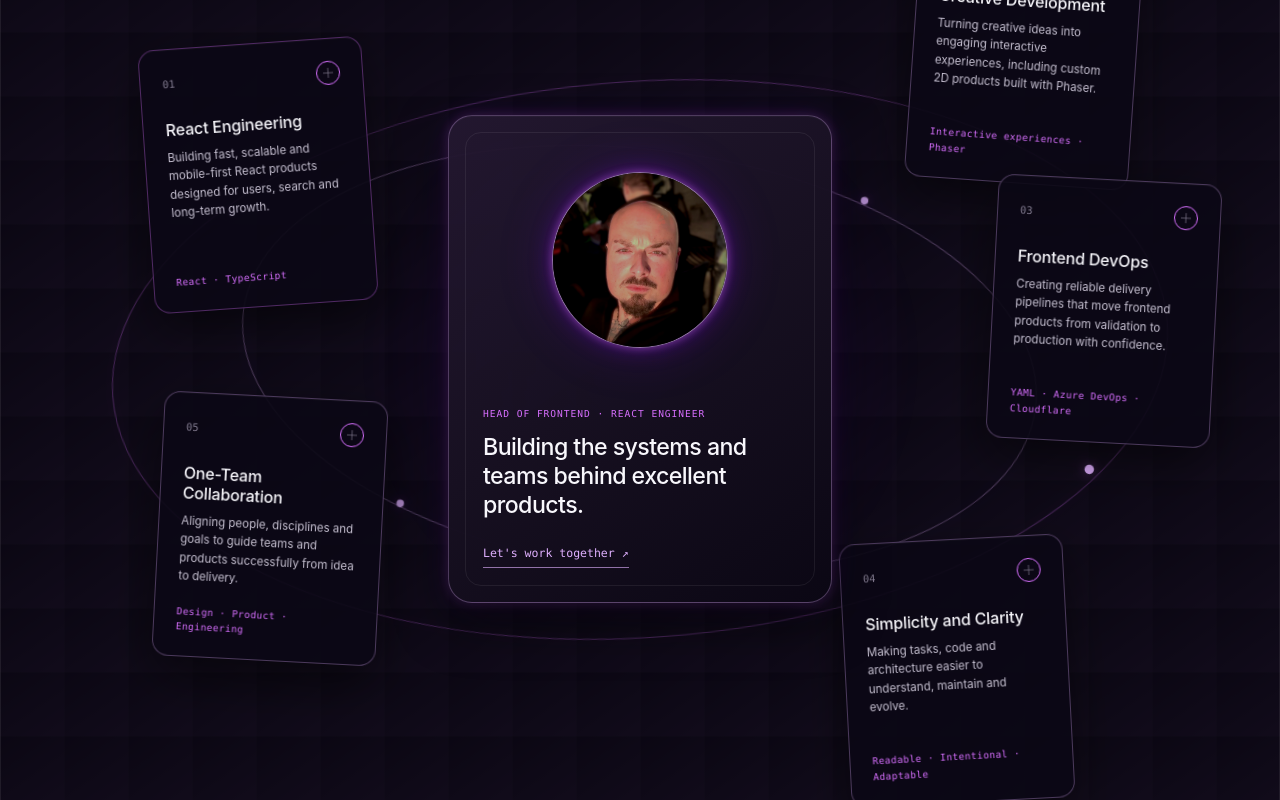
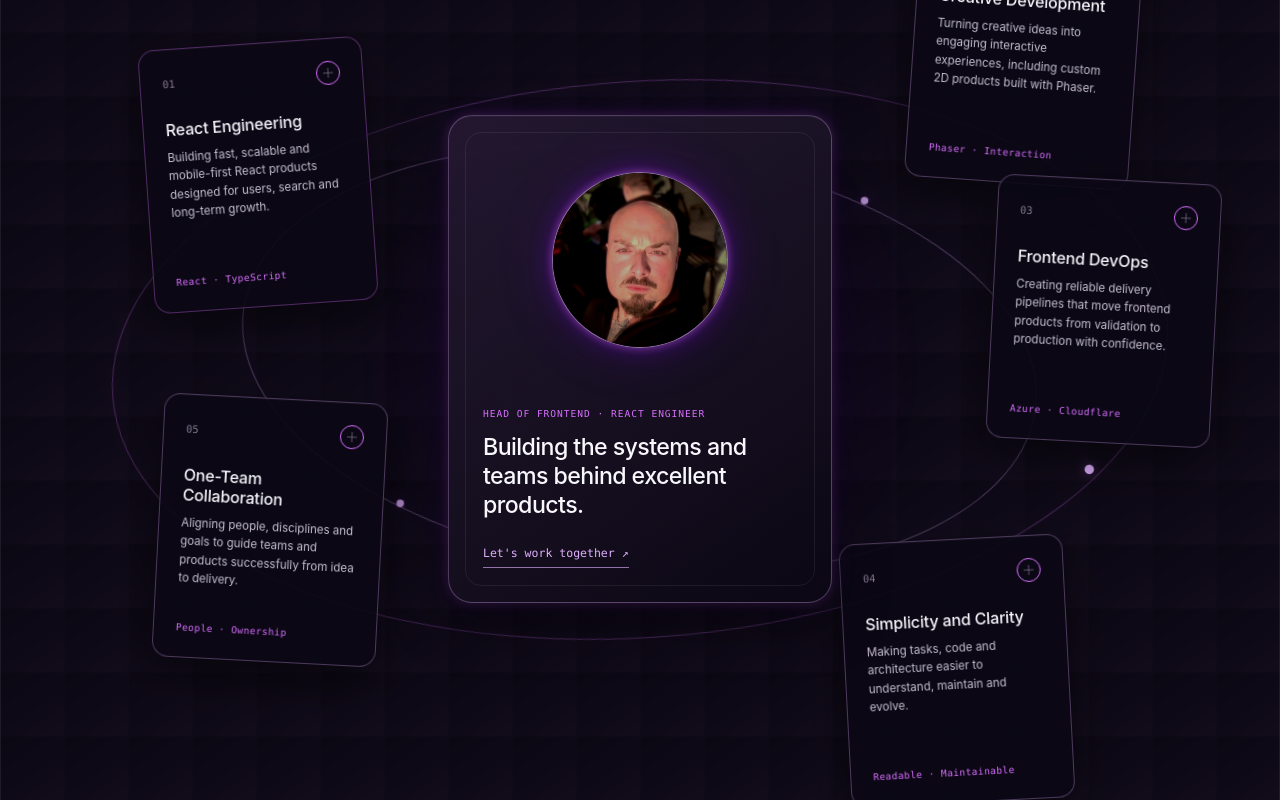
Before and after one commit to jur007/jurgenbaldacchino.com, a React (Vite) app: page / in a window 1280 px wide. Shown: the part 800-1600 px from the top of the page. Built offline with nearby package versions, Linux system fonts and the light colour scheme.

Commit message:
refactor(home section): adjusts footnotes

```diff
--- a/src/components/home-section/home-section.tsx
+++ b/src/components/home-section/home-section.tsx
@@ -37,7 +37,7 @@ const strengths: IStrengthItem[] = [
     expandedDescription:
       "I enjoy turning ambitious ideas into engaging digital experiences. This has included developing an in-house 2D game with Phaser, bringing creativity and engineering together to take an interactive concept through to a finished product.",
     index: "02",
-    technicalDetail: "Interactive experiences · Phaser",
+    technicalDetail: "Phaser · Interaction",
     title: "Creative Development",
   },
   {
@@ -46,7 +46,7 @@ const strengths: IStrengthItem[] = [
     expandedDescription:
       "I create dependable paths from development to production, helping teams release with greater speed and confidence. Using Azure DevOps, Docker, Cloudflare, GitHub Actions and YAML, I’ve built validation, development and production pipelines that reduce manual work and catch problems earlier.",
     index: "03",
-    technicalDetail: "YAML · Azure DevOps · Cloudflare",
+    technicalDetail: "Azure · Cloudflare",
     title: "Frontend DevOps",
   },
   {
@@ -54,7 +54,7 @@ const strengths: IStrengthItem[] = [
     expandedDescription:
       "I believe successful delivery starts with work that people can clearly understand. From well-defined tasks to readable, maintainable code, I focus on reducing unnecessary complexity so teams can move confidently and products can evolve more easily.",
     index: "04",
-    technicalDetail: "Readable · Intentional · Adaptable",
+    technicalDetail: "Readable · Maintainable",
     title: "Simplicity and Clarity",
   },
   {
@@ -63,7 +63,7 @@ const strengths: IStrengthItem[] = [
     expandedDescription:
       "I’ve led frontend teams and guided projects from their earliest stages through delivery. My priority is creating an environment where people have clear goals, feel supported and work as one team around the success of the product.",
     index: "05",
-    technicalDetail: "Design · Product · Engineering",
+    technicalDetail: "People · Ownership",
     title: "One-Team Collaboration",
   },
 ]
```
